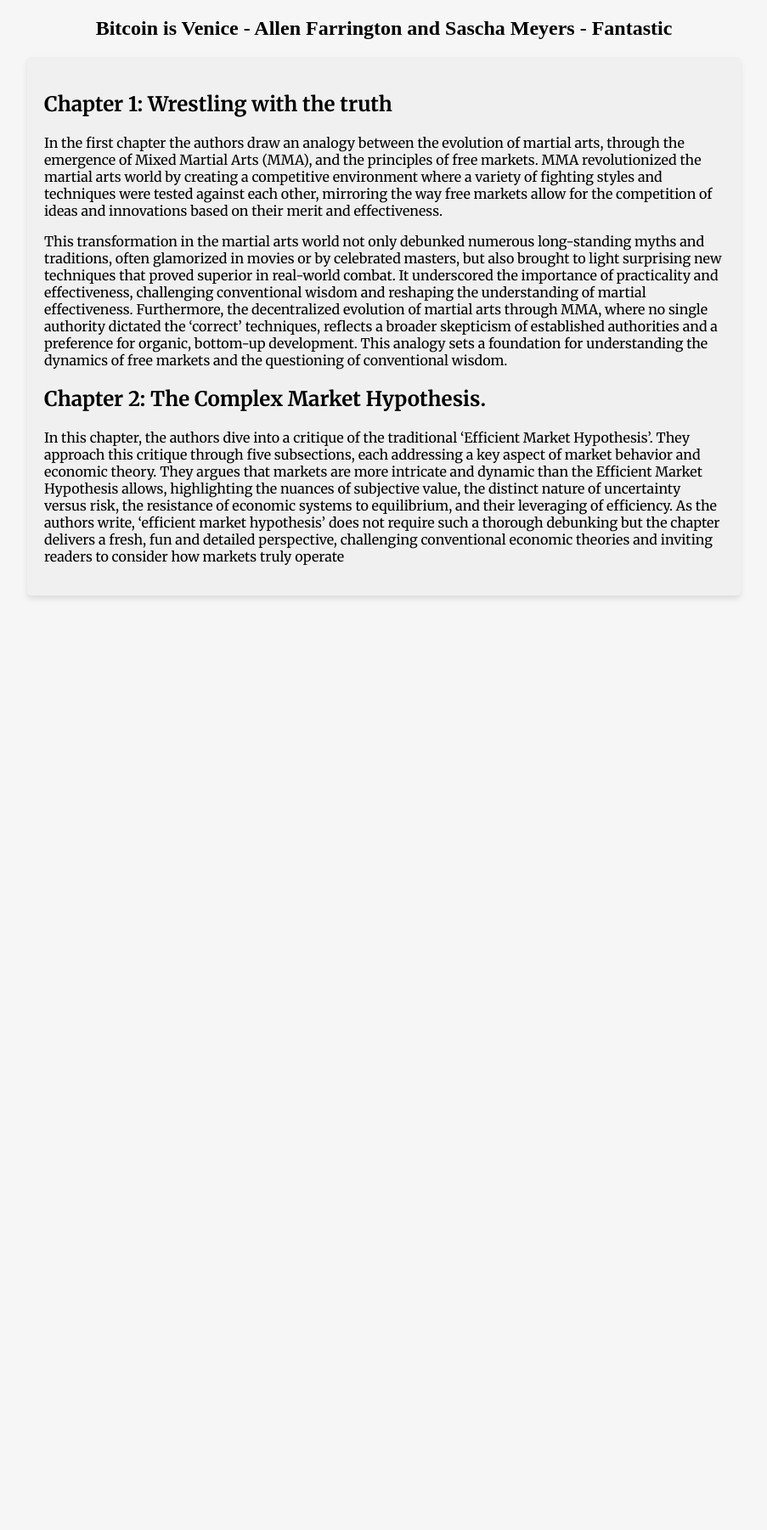
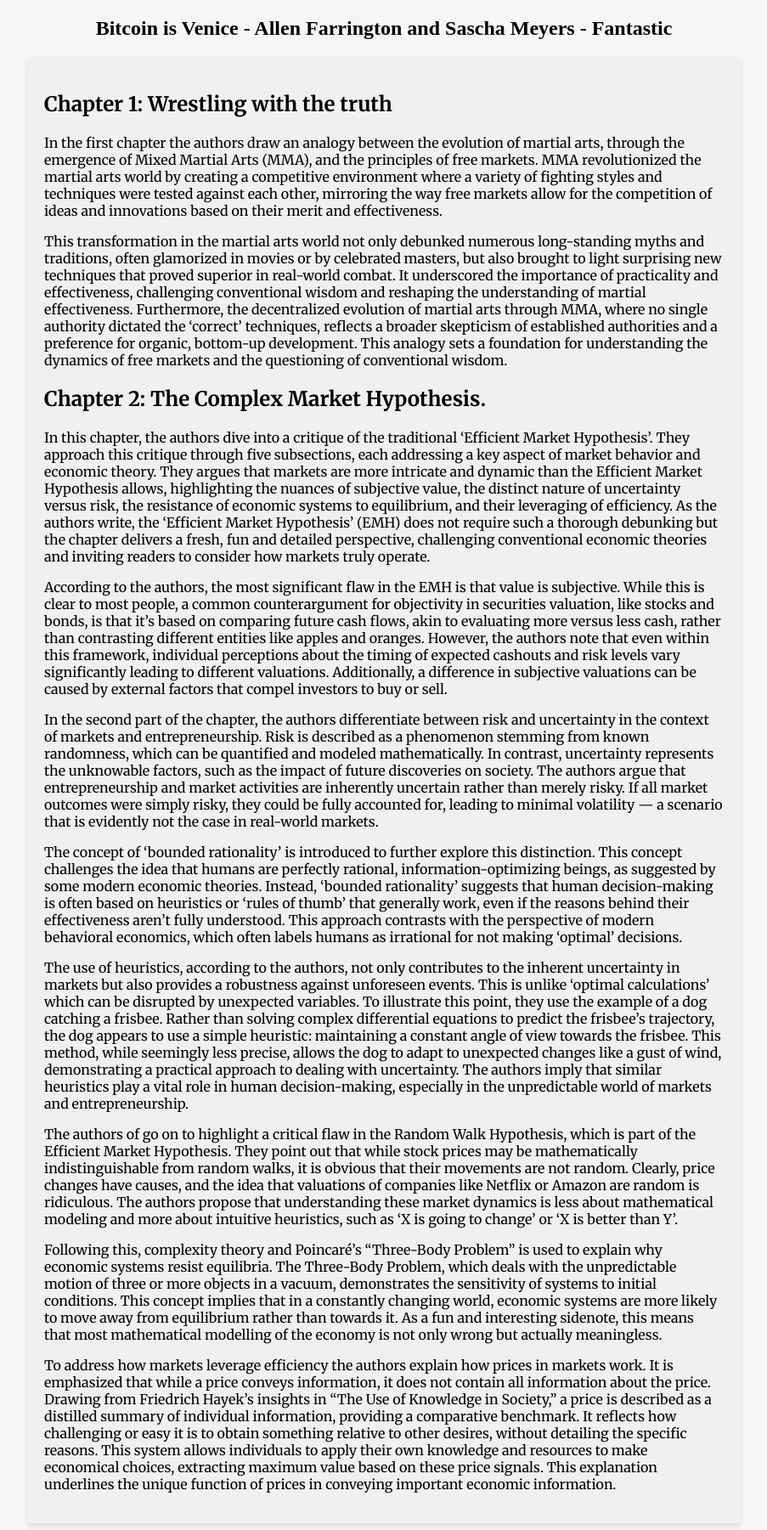
Before and after one commit to Kortelange/webpage, a Jekyll site: the page built from _books/bitcoin_is_venice.md, in a window 1280 px wide. Shown: the whole page at 85% size, without its empty margins (188-1091 px from the left). Built offline with Jekyll 4.4.1, drawn with Linux system fonts in a browser that asks for light colours; before the commit the page ends 900 px from its top, so only the background shows below that.

Commit message:
Update bitcoin is Venice

```diff
--- a/_books/bitcoin_is_venice.md
+++ b/_books/bitcoin_is_venice.md
@@ -13,4 +13,18 @@ In the first chapter the authors draw an analogy between the evolution of martia
 This transformation in the martial arts world not only debunked numerous long-standing myths and traditions, often glamorized in movies or by celebrated masters, but also brought to light surprising new techniques that proved superior in real-world combat. It underscored the importance of practicality and effectiveness, challenging conventional wisdom and reshaping the understanding of martial effectiveness.  Furthermore, the decentralized evolution of martial arts through MMA, where no single authority dictated the 'correct' techniques, reflects a broader skepticism of established authorities and a preference for organic, bottom-up development. This analogy sets a foundation for understanding the dynamics of free markets and the questioning of conventional wisdom.
 
 ## Chapter 2: The Complex Market Hypothesis.
-In this chapter, the authors dive into a critique of the traditional 'Efficient Market Hypothesis'. They approach this critique through five subsections, each addressing a key aspect of market behavior and economic theory. They argues that markets are more intricate and dynamic than the Efficient Market Hypothesis allows, highlighting the nuances of subjective value, the distinct nature of uncertainty versus risk, the resistance of economic systems to equilibrium, and their leveraging of efficiency. As the authors write, 'efficient market hypothesis' does not require such a thorough debunking but the chapter delivers a fresh, fun and detailed perspective, challenging conventional economic theories and inviting readers to consider how markets truly operate
+In this chapter, the authors dive into a critique of the traditional 'Efficient Market Hypothesis'. They approach this critique through five subsections, each addressing a key aspect of market behavior and economic theory. They argues that markets are more intricate and dynamic than the Efficient Market Hypothesis allows, highlighting the nuances of subjective value, the distinct nature of uncertainty versus risk, the resistance of economic systems to equilibrium, and their leveraging of efficiency. As the authors write, the 'Efficient Market Hypothesis' (EMH) does not require such a thorough debunking but the chapter delivers a fresh, fun and detailed perspective, challenging conventional economic theories and inviting readers to consider how markets truly operate.
+
+According to the authors, the most significant flaw in the EMH is that value is subjective. While this is clear to most people, a common counterargument for objectivity in securities valuation, like stocks and bonds, is that it's based on comparing future cash flows, akin to evaluating more versus less cash, rather than contrasting different entities like apples and oranges. However, the authors note that even within this framework, individual perceptions about the timing of expected cashouts and risk levels vary significantly leading to different valuations. Additionally, a difference in subjective valuations can be caused by external factors that compel investors to buy or sell.
+
+In the second part of the chapter, the authors differentiate between risk and uncertainty in the context of markets and entrepreneurship. Risk is described as a phenomenon stemming from known randomness, which can be quantified and modeled mathematically. In contrast, uncertainty represents the unknowable factors, such as the impact of future discoveries on society. The authors argue that entrepreneurship and market activities are inherently uncertain rather than merely risky. If all market outcomes were simply risky, they could be fully accounted for, leading to minimal volatility — a scenario that is evidently not the case in real-world markets.
+
+The concept of 'bounded rationality' is introduced to further explore this distinction. This concept challenges the idea that humans are perfectly rational, information-optimizing beings, as suggested by some modern economic theories. Instead, 'bounded rationality' suggests that human decision-making is often based on heuristics or 'rules of thumb' that generally work, even if the reasons behind their effectiveness aren't fully understood. This approach contrasts with the perspective of modern behavioral economics, which often labels humans as irrational for not making 'optimal' decisions.
+
+The use of heuristics, according to the authors, not only contributes to the inherent uncertainty in markets but also provides a robustness against unforeseen events. This is unlike 'optimal calculations' which can be disrupted by unexpected variables. To illustrate this point, they use the example of a dog catching a frisbee. Rather than solving complex differential equations to predict the frisbee's trajectory, the dog appears to use a simple heuristic: maintaining a constant angle of view towards the frisbee. This method, while seemingly less precise, allows the dog to adapt to unexpected changes like a gust of wind, demonstrating a practical approach to dealing with uncertainty. The authors imply that similar heuristics play a vital role in human decision-making, especially in the unpredictable world of markets and entrepreneurship.
+
+The authors of go on to highlight a critical flaw in the Random Walk Hypothesis, which is part of the Efficient Market Hypothesis. They point out that while stock prices may be mathematically indistinguishable from random walks, it is obvious that their movements are not random. Clearly, price changes have causes, and the idea that valuations of companies like Netflix or Amazon are random is ridiculous. The authors propose that understanding these market dynamics is less about mathematical modeling and more about intuitive heuristics, such as 'X is going to change' or 'X is better than Y'.
+
+Following this, complexity theory and Poincaré's "Three-Body Problem" is used to explain why economic systems resist equilibria. The Three-Body Problem, which deals with the unpredictable motion of three or more objects in a vacuum, demonstrates the sensitivity of systems to initial conditions. This concept implies that in a constantly changing world, economic systems are more likely to move away from equilibrium rather than towards it. As a fun and interesting sidenote, this means that most mathematical modelling of the economy is not only wrong but actually meaningless.
+
+To address how markets leverage efficiency the authors explain how prices in markets work. It is emphasized that while a price conveys information, it does not contain all information about the price. Drawing from Friedrich Hayek's insights in "The Use of Knowledge in Society," a price is described as a distilled summary of individual information, providing a comparative benchmark. It reflects how challenging or easy it is to obtain something relative to other desires, without detailing the specific reasons. This system allows individuals to apply their own knowledge and resources to make economical choices, extracting maximum value based on these price signals. This explanation underlines the unique function of prices in conveying important economic information.
```
